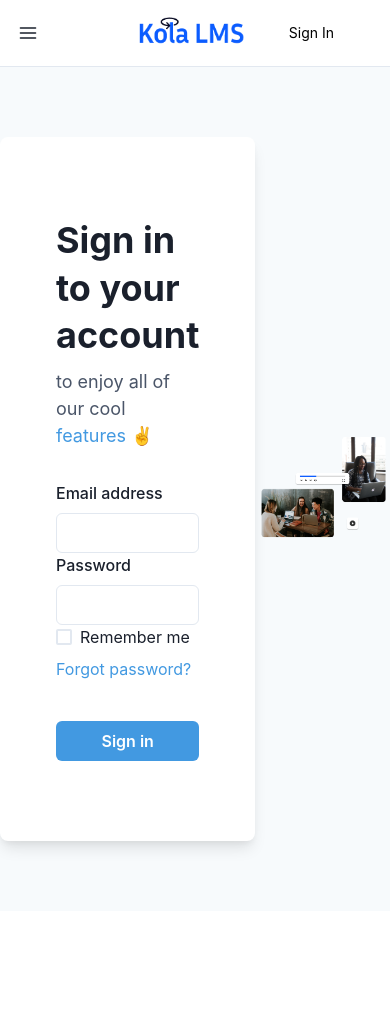
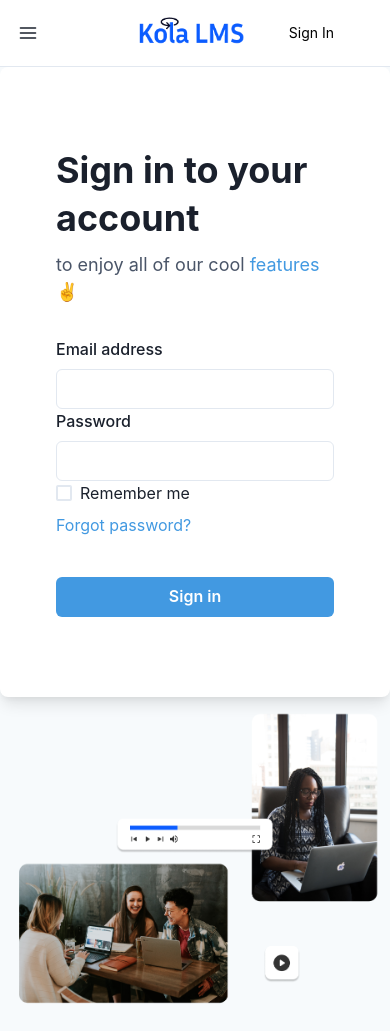
Before and after one commit to sisoalbert/kolalms, a React (Create React App) app: page /login in a window 390 px wide. Before the commit the page ends 911 px from the top, so only its background shows below. Built offline with nearby package versions, Linux system fonts and the light colour scheme.

Commit message:
responsive login

```diff
--- a/src/pages/Login.tsx
+++ b/src/pages/Login.tsx
@@ -18,10 +18,19 @@ function Login() {
   return (
     <Flex
       minH={"100vh"}
+      direction={{ base: "column-reverse", md: "row" }}
       align={{ base: "center", md: "stretch" }}
       justify={"center"}
       bg={useColorModeValue("gray.50", "gray.800")}
     >
+      <Box
+        width={{ base: "100%", md: "50%" }}
+        bgPosition="center"
+        bgSize="cover"
+      >
+        <Image src={require("../assets/login.png")} alt="login image" />
+      </Box>
+
       <Flex
         direction={{ base: "column", md: "row" }}
         rounded={"lg"}
@@ -69,14 +78,6 @@ function Login() {
           </Box>
         </Stack>
       </Flex>
-
-      <Box
-        width={{ base: "100%", md: "50%" }}
-        bgPosition="center"
-        bgSize="cover"
-      >
-        <Image src={require("../assets/login.png")} alt="login image" />
-      </Box>
     </Flex>
   );
 }
```
